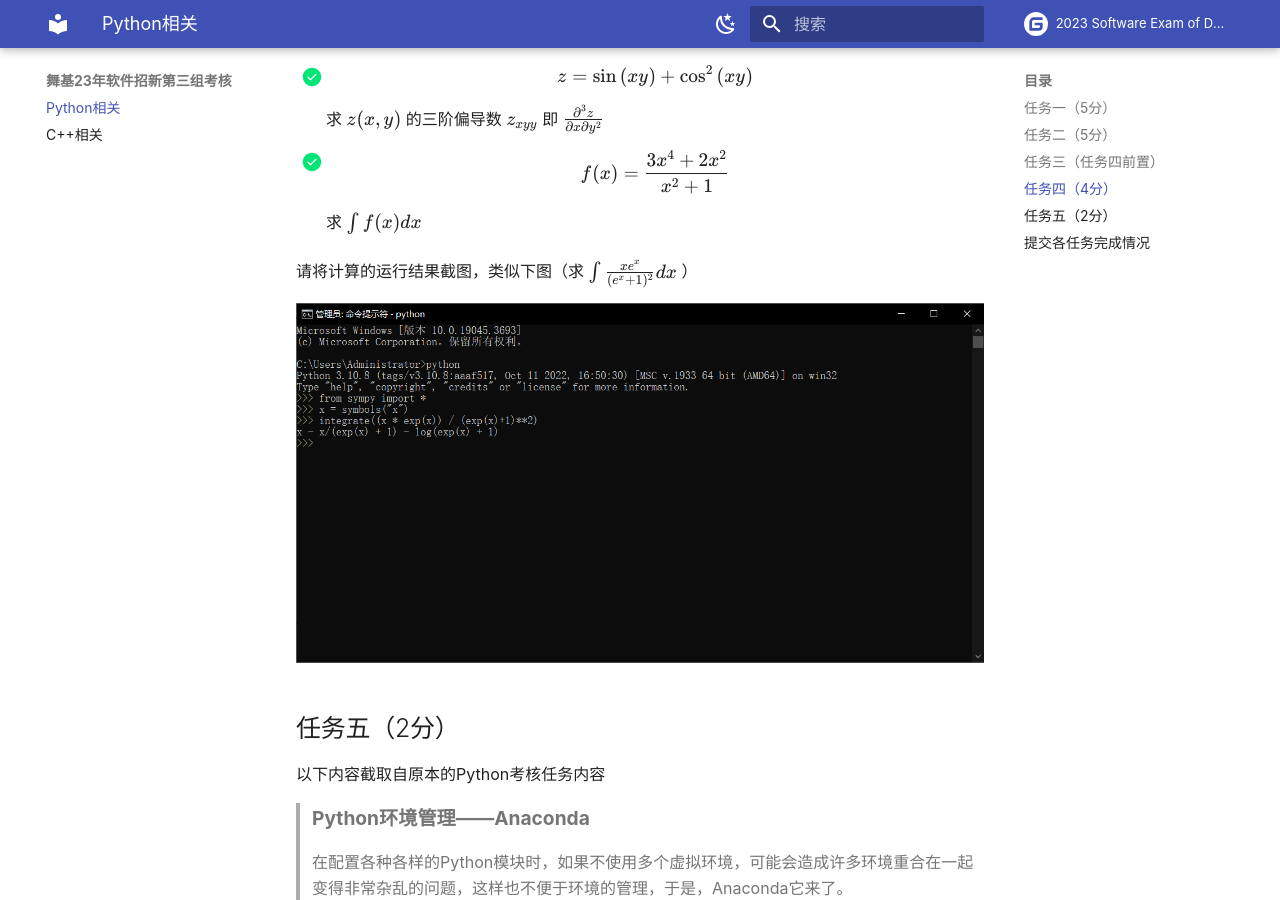
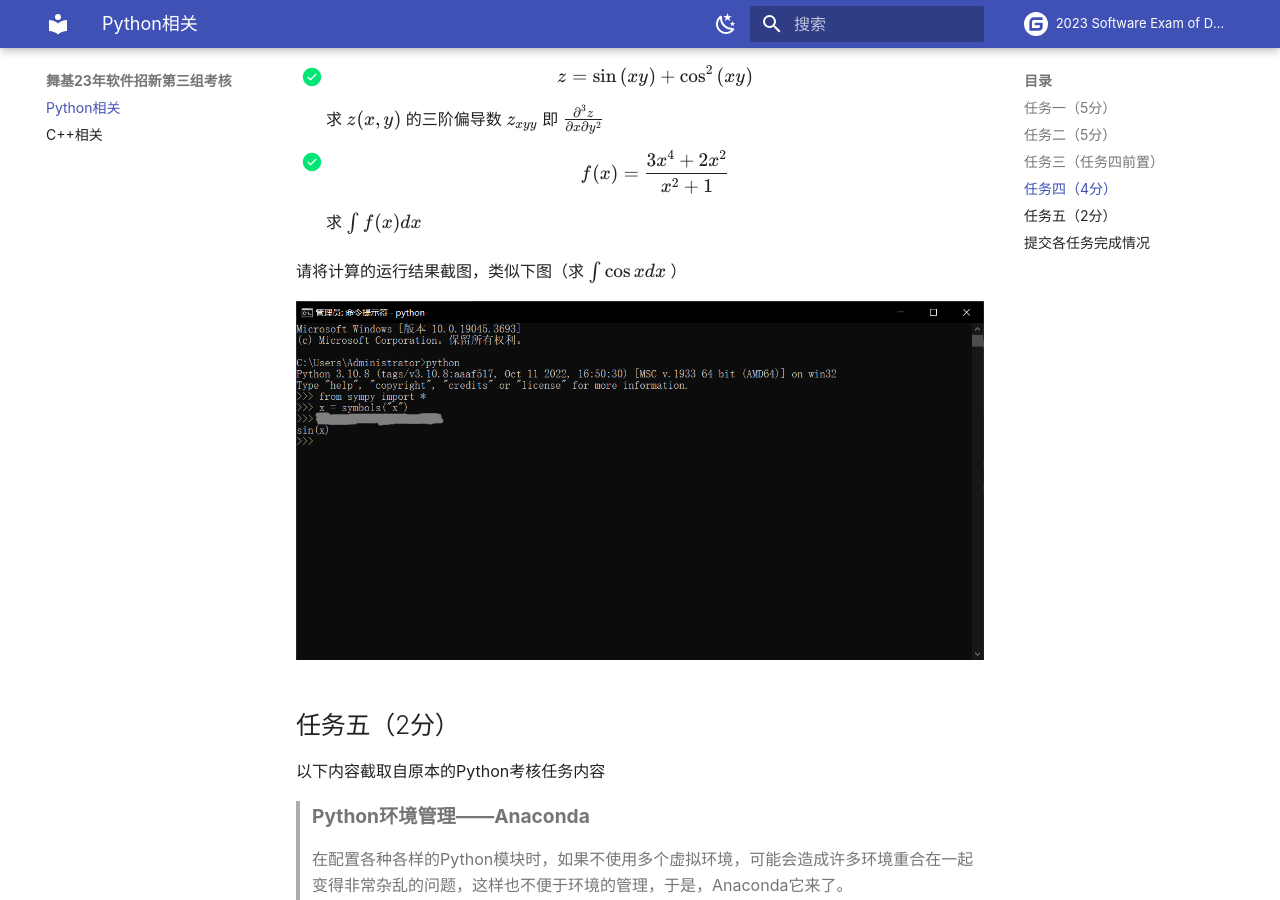
Before and after one commit to RonaldLN/Exam-for-Software-of-DRB-of-2023, an MkDocs documentation site: the page built from docs/index.md, in a window 1280 px wide and 900 px high, scrolled down 2915 px. Built offline with MkDocs 1.6.1 and Material for MkDocs 9.7.7, drawn with Linux system fonts in a browser that asks for light colours.

Commit message:
fix sympy part

```diff
--- a/docs/index.md
+++ b/docs/index.md
@@ -100,7 +100,7 @@ python ok --local
 
     求 $\int f(x)dx$
 
-请将计算的运行结果截图，类似下图（求 $\int \frac{xe^x}{(e^x + 1)^2}dx$ ）
+请将计算的运行结果截图，类似下图（求 $\int \cos{x}dx$ ）
 
 ![无标题9](assets/无标题9.png)
 
```
Also changed, not shown: docs/assets/无标题9.png.
